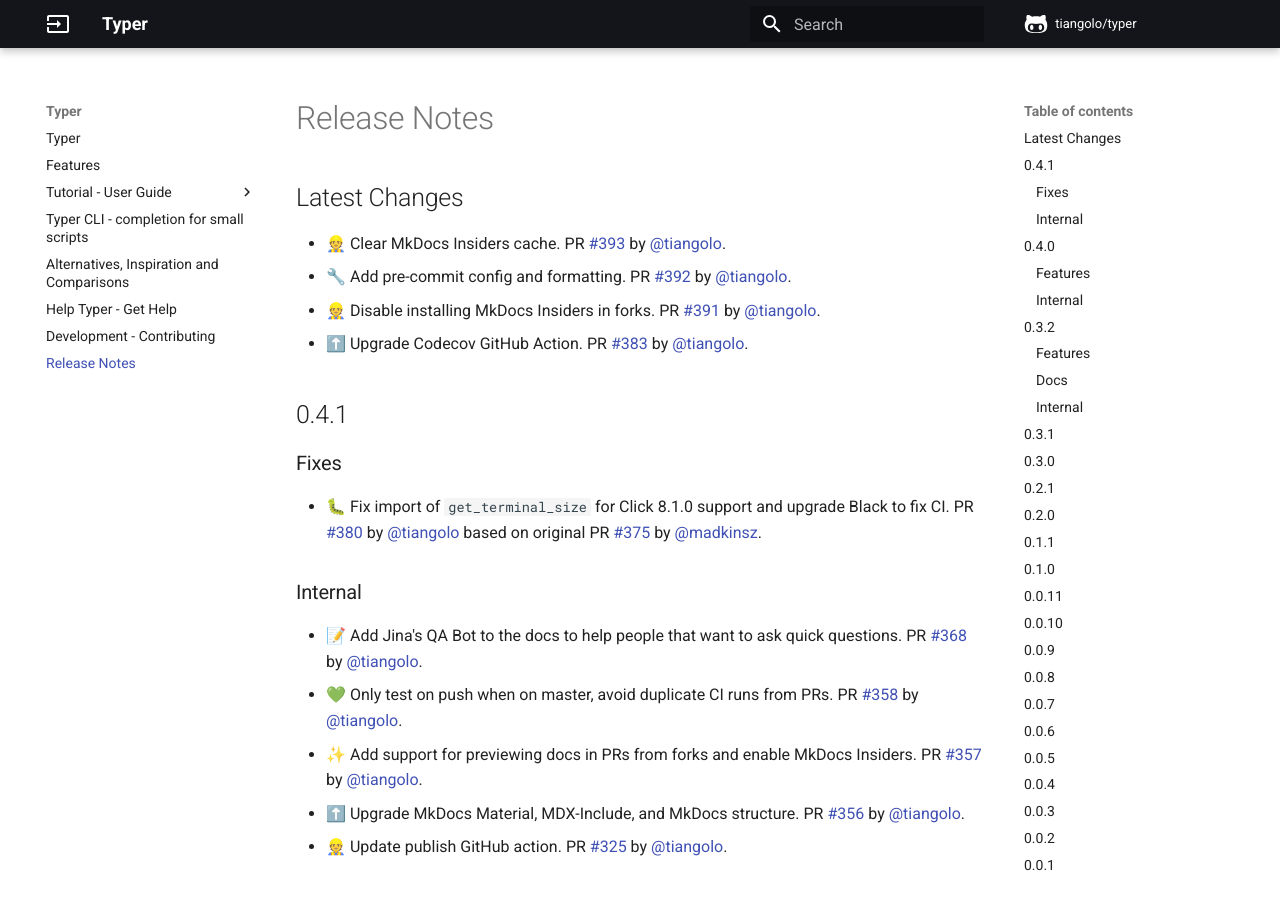
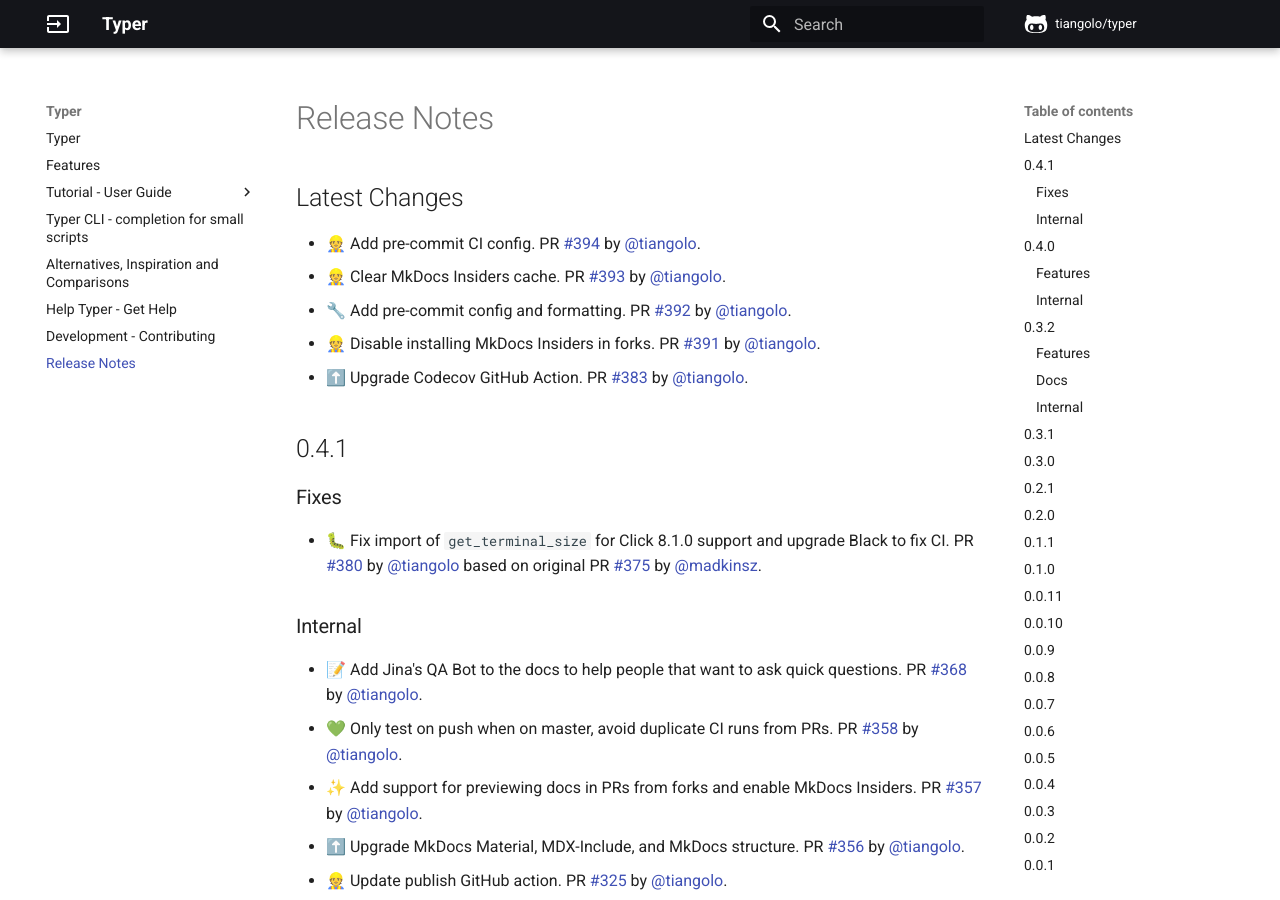
Before and after one commit to RED0731/red_pythonTyper, an MkDocs documentation site: the page built from docs/release-notes.md, in a window 1280 px wide and 900 px high. Built offline with MkDocs 1.6.1 and Material for MkDocs 9.7.7, drawn with Linux system fonts in a browser that asks for light colours; comment, search, counter and statistics services are not loaded.

Commit message:
📝 Update release notes

```diff
--- a/docs/release-notes.md
+++ b/docs/release-notes.md
@@ -1,5 +1,6 @@
 ## Latest Changes
 
+* 👷 Add pre-commit CI config. PR [#394](https://github.com/tiangolo/typer/pull/394) by [@tiangolo](https://github.com/tiangolo).
 * 👷 Clear MkDocs Insiders cache. PR [#393](https://github.com/tiangolo/typer/pull/393) by [@tiangolo](https://github.com/tiangolo).
 * 🔧 Add pre-commit config and formatting. PR [#392](https://github.com/tiangolo/typer/pull/392) by [@tiangolo](https://github.com/tiangolo).
 * 👷 Disable installing MkDocs Insiders in forks. PR [#391](https://github.com/tiangolo/typer/pull/391) by [@tiangolo](https://github.com/tiangolo).
```
